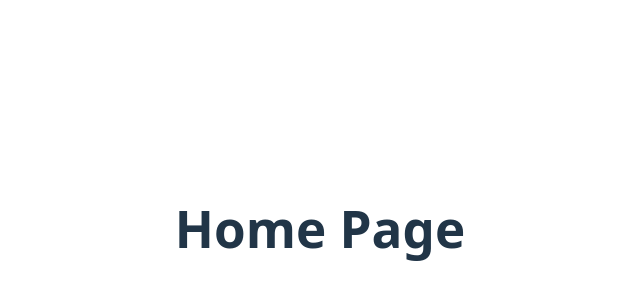
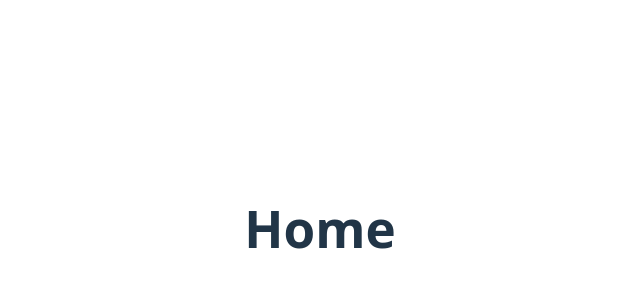
Before and after one commit to AshFire1/Shiksha-Darpan, a React (Vite) app in the folder frontend/: page / in a window 1280 px wide. Shown: the part 172-472 px from the top of the page, without its empty margins (320-960 px from the left). Built offline with nearby package versions, Linux system fonts and the light colour scheme.

Commit message:
added home

```diff
--- a/frontend/src/App.tsx
+++ b/frontend/src/App.tsx
@@ -4,13 +4,14 @@ import Student from './pages/Student.tsx';
 import Company from './pages/Company.tsx';
 import Login from './pages/Login.tsx';
 import Register from './pages/Register.tsx';
+import Home from './pages/Home.tsx';
 
 function App() {
 
   return (
     <Router>
       <Routes>
-        <Route path="/" element={<h1>Home Page</h1>} />
+        <Route path="/" element={<h1><Home/></h1>} />
         <Route path="/student" element={<Student />} />
         <Route path="/company" element={<Company />} />
         <Route path="/login" element={<Login />} />
--- /dev/null
+++ b/frontend/src/pages/Home.tsx
@@ -0,0 +1,8 @@
+
+const Home = () => {
+  return (
+    <div>Home</div>
+  )
+}
+
+export default Home
```
